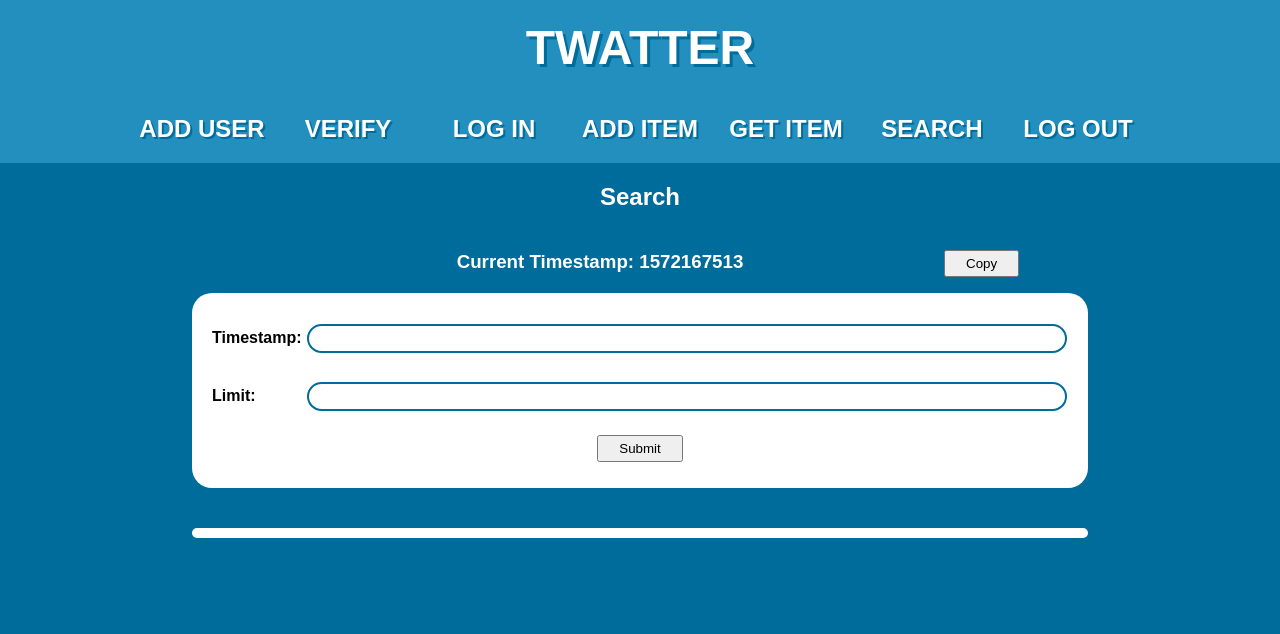
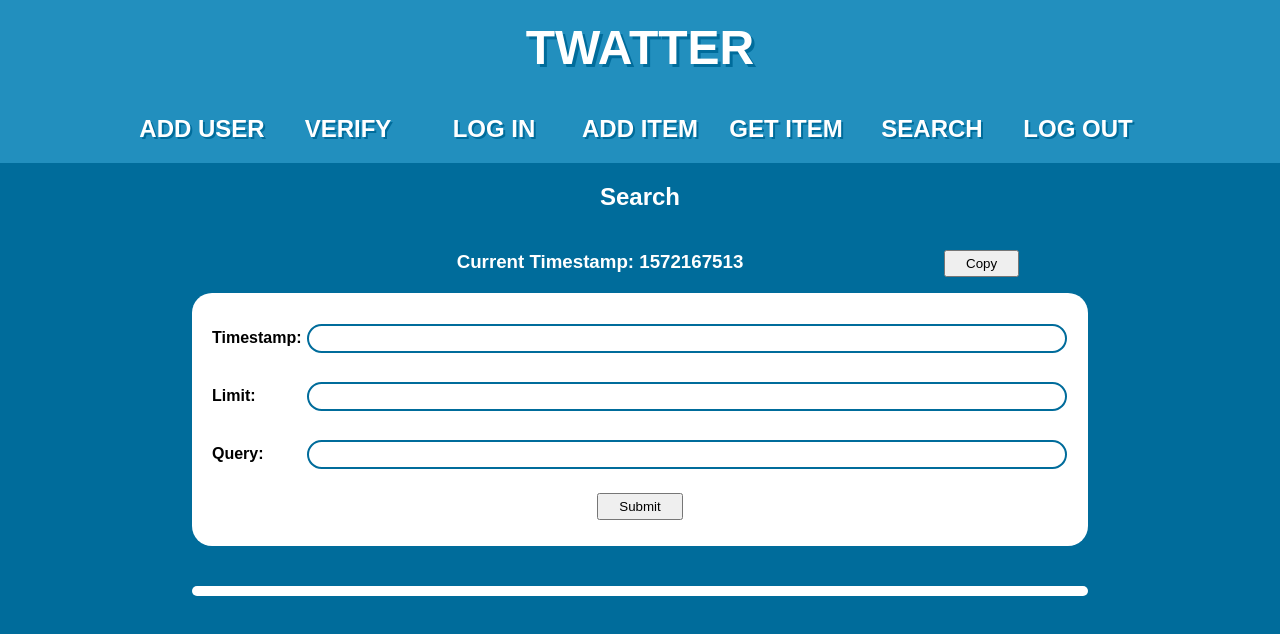
Before and after one commit to mszenczewski/twatter-frontend, a React (Create React App) app: page /twatter/search in a window 1280 px wide. Shown: the top 634 px of the page. Built offline with nearby package versions, Linux system fonts and the light colour scheme.

Commit message:
add search query

```diff
--- a/src/components/SearchScreen.js
+++ b/src/components/SearchScreen.js
@@ -44,6 +44,12 @@ export default class SearchScreen extends Component {
     });
   };
 
+  query_change = e => {
+    this.setState({
+      query: e.target.value
+    });
+  };
+
   submit = e => {
     e.preventDefault();
 
@@ -55,6 +61,10 @@ export default class SearchScreen extends Component {
 
     if (this.state.limit !== '') {
       json.limit = this.state.limit;
+    }
+
+    if (this.state.query !== '') {
+      json.q = this.state.query;
     }
 
     console.log('JSON: ' + JSON.stringify(json, null, 2));
@@ -84,7 +94,6 @@ export default class SearchScreen extends Component {
       });
   };
 
-
   render() {
     return (
       <div className="content_box">
@@ -96,7 +105,6 @@ export default class SearchScreen extends Component {
           </CopyToClipboard>
         </div>
         <form onSubmit={this.submit}>
-          <div>
             <label htmlFor="timestampInput">Timestamp: </label>
             <input
               id="timestampInput"
@@ -104,8 +112,6 @@ export default class SearchScreen extends Component {
               type="text"
               value={this.state.timestamp}
             />
-          </div>
-          <div>
             <label htmlFor="limitInput">Limit: </label>
             <input
               id="limitInput"
@@ -113,7 +119,13 @@ export default class SearchScreen extends Component {
               type="text"
               value={this.state.limit}
             />
-          </div>
+            <label htmlFor="queryInput">Query: </label>
+            <input
+              id="queryInput"
+              onChange={this.query_change}
+              type="text"
+              value={this.state.query}
+            />
           <button>Submit</button>
         </form>
         <h3>{this.state.results_header}</h3>
```
